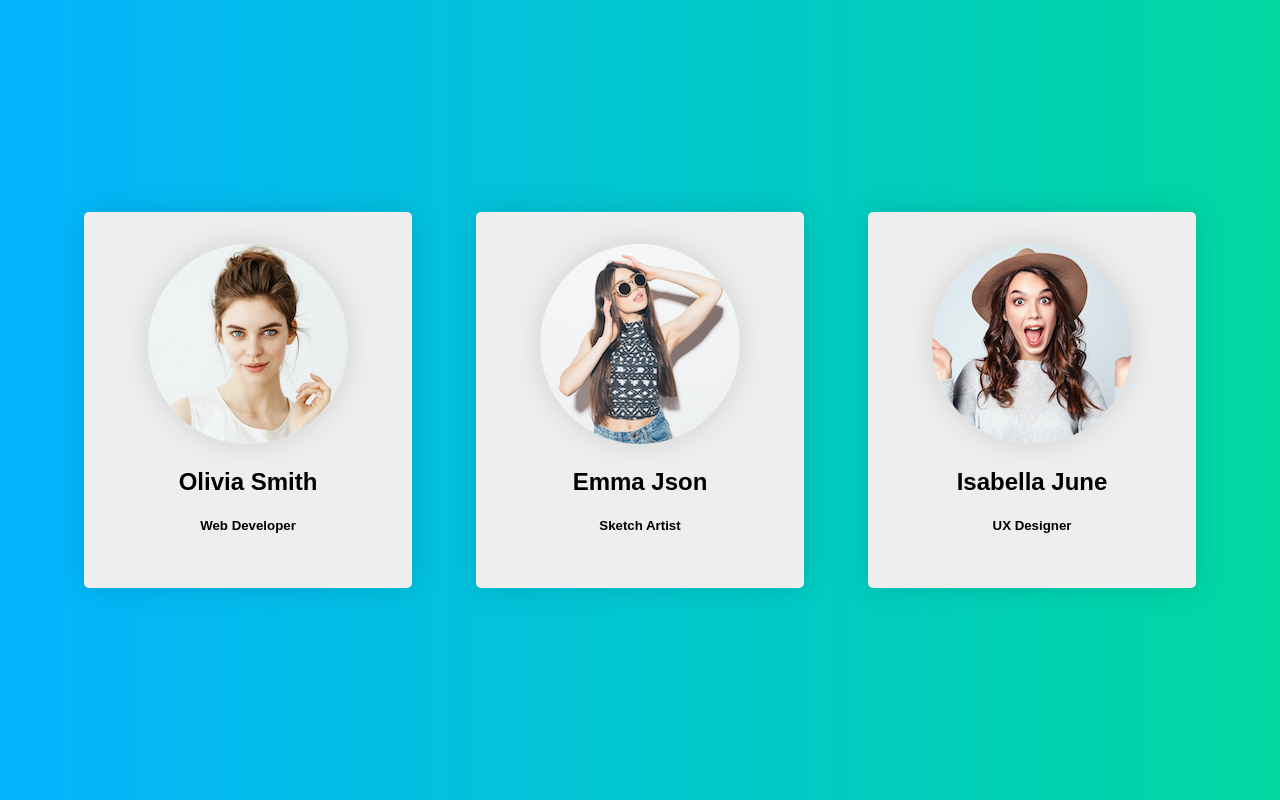
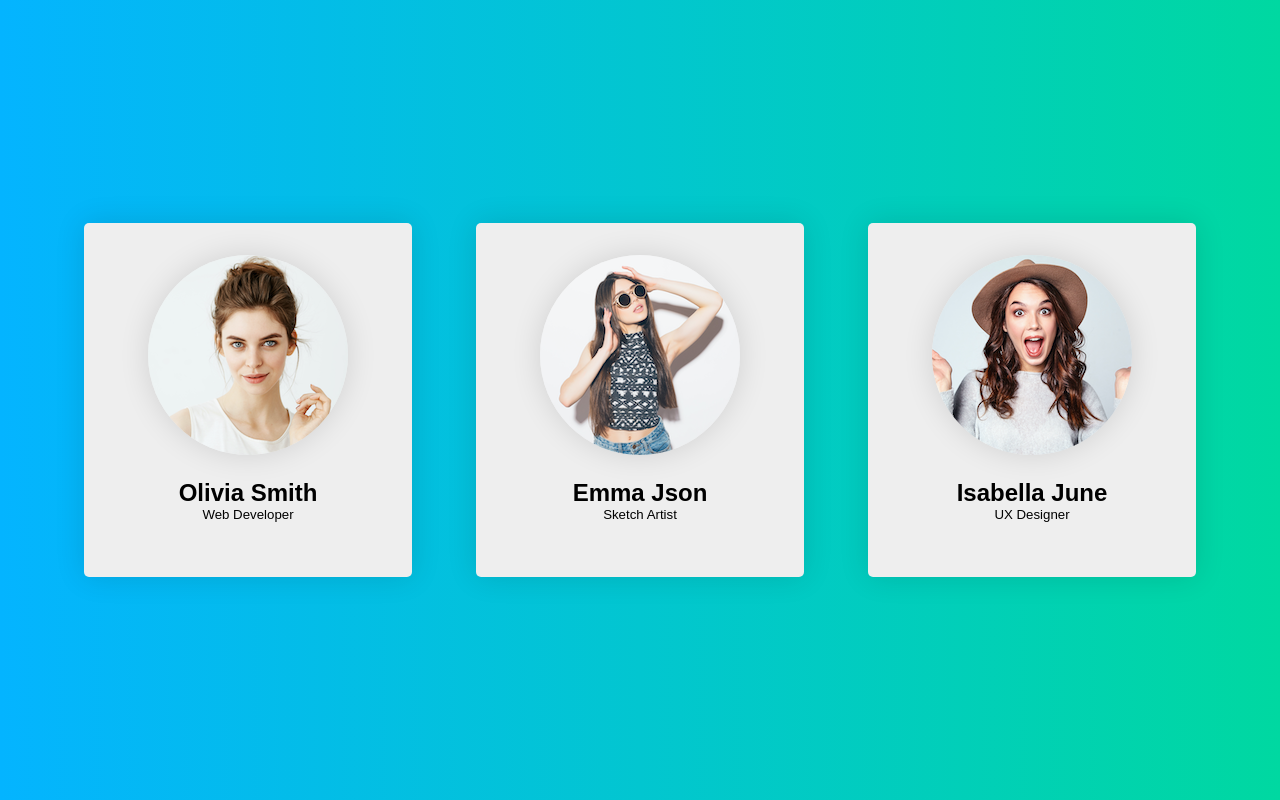
Before and after one commit to leoMirandaa/Shine-Effect-For-Profile-Picture, a plain HTML site: page index.html in a window 1280 px wide. Drawn offline with Linux system fonts and the light colour scheme.

Commit message:
titles done

```diff
--- a/app.css
+++ b/app.css
@@ -16,3 +16,12 @@ img {
   border-radius: 100%;
   box-shadow: 0px 0px 30px 0px rgba(0, 0, 0, 0.12);
 }
+
+h2 {
+  margin-bottom: 0;
+}
+
+h5 {
+  margin-top: 0;
+  font-weight: 400;
+}
```
